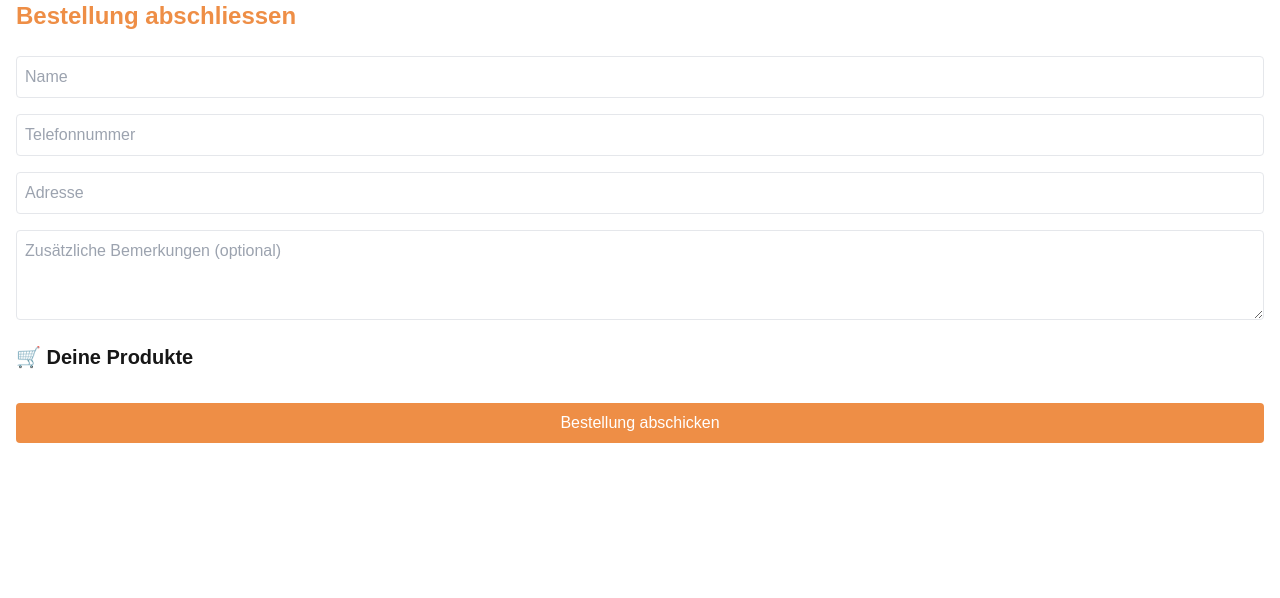
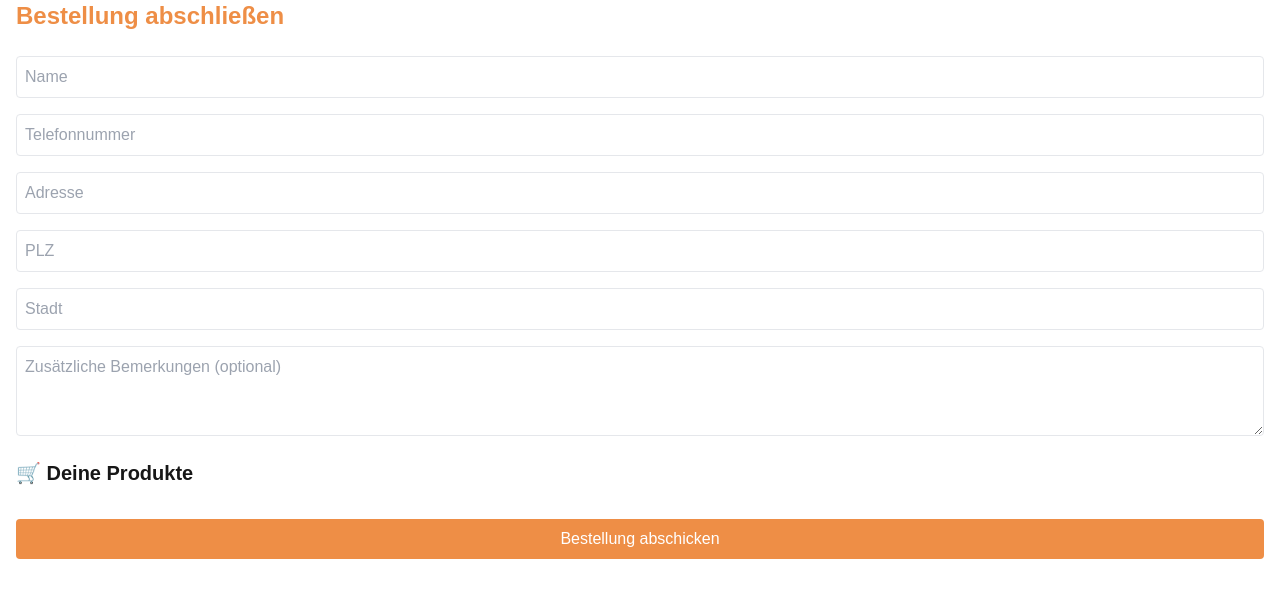
Before and after one commit to EmreAlma/restaurant-website, a Next.js app in the folder frontend/: page /checkout in a window 1280 px wide. Shown: the top 598 px of the page. Built offline with nearby package versions, Linux system fonts and the light colour scheme.

Commit message:
implement order submission from checkout page to backend API

```diff
--- a/frontend/app/checkout/page.jsx
+++ b/frontend/app/checkout/page.jsx
@@ -12,6 +12,8 @@ const CheckoutPage = () => {
     name: "",
     phone: "",
     address: "",
+    postalCode: "",
+    city: "",
     comment: "",
   });
 
@@ -19,23 +21,48 @@ const CheckoutPage = () => {
     setCustomer({ ...customer, [e.target.name]: e.target.value });
   };
 
-  const handleSubmit = (e) => {
+  const handleSubmit = async (e) => {
     e.preventDefault();
-    const order = {
-      customer,
-      items: cartItems,
+
+    const orderPayload = {
+      products: cartItems.map((item) => ({
+        product: { id: item.id },
+        quantity: item.quantity,
+      })),
+      address: {
+        fullName: customer.name,
+        street: customer.address,
+        postalCode: customer.postalCode,
+        city: customer.city,
+      },
     };
 
-    console.log("SIPARIS:", order);
+    try {
+      const response = await fetch("http://localhost:8080/api/orders/create", {
+        method: "POST",
+        headers: { "Content-Type": "application/json" },
+        body: JSON.stringify(orderPayload),
+      });
 
-    alert("Vielen Dank für Ihre Bestellung!");
-    clearCart();
-    router.push("/");
+      if (!response.ok) {
+        throw new Error("Fehler beim Senden der Bestellung");
+      }
+
+      const savedOrder = await response.json();
+      console.log("Bestellung erfolgreich:", savedOrder);
+
+      alert("Vielen Dank für Ihre Bestellung!");
+      clearCart();
+      router.push("/");
+    } catch (error) {
+      console.error("Bestellungsfehler:", error);
+      alert("Fehler beim Abschließen der Bestellung.");
+    }
   };
 
   return (
     <div className="max-w-2xl mx-auto px-4 py-12">
-      <h1 className="text-2xl font-bold mb-6 text-sunset">Bestellung abschliessen</h1>
+      <h1 className="text-2xl font-bold mb-6 text-sunset">Bestellung abschließen</h1>
 
       <form onSubmit={handleSubmit} className="space-y-4">
         <input
@@ -61,6 +88,24 @@ const CheckoutPage = () => {
           name="address"
           placeholder="Adresse"
           value={customer.address}
+          onChange={handleChange}
+          required
+          className="w-full border p-2 rounded"
+        />
+        <input
+          type="text"
+          name="postalCode"
+          placeholder="PLZ"
+          value={customer.postalCode}
+          onChange={handleChange}
+          required
+          className="w-full border p-2 rounded"
+        />
+        <input
+          type="text"
+          name="city"
+          placeholder="Stadt"
+          value={customer.city}
           onChange={handleChange}
           required
           className="w-full border p-2 rounded"
--- a/frontend/components/CategoryMenu.jsx
+++ b/frontend/components/CategoryMenu.jsx
@@ -44,7 +44,7 @@ const CategoryMenu = ({ onSelectCategory }) => {
               : "bg-white text-gray-600 border-gray-300"
           }`}
         >
-          {cat.name}
+          {cat.categoryName}
         </button>
       ))}
     </div>
```
